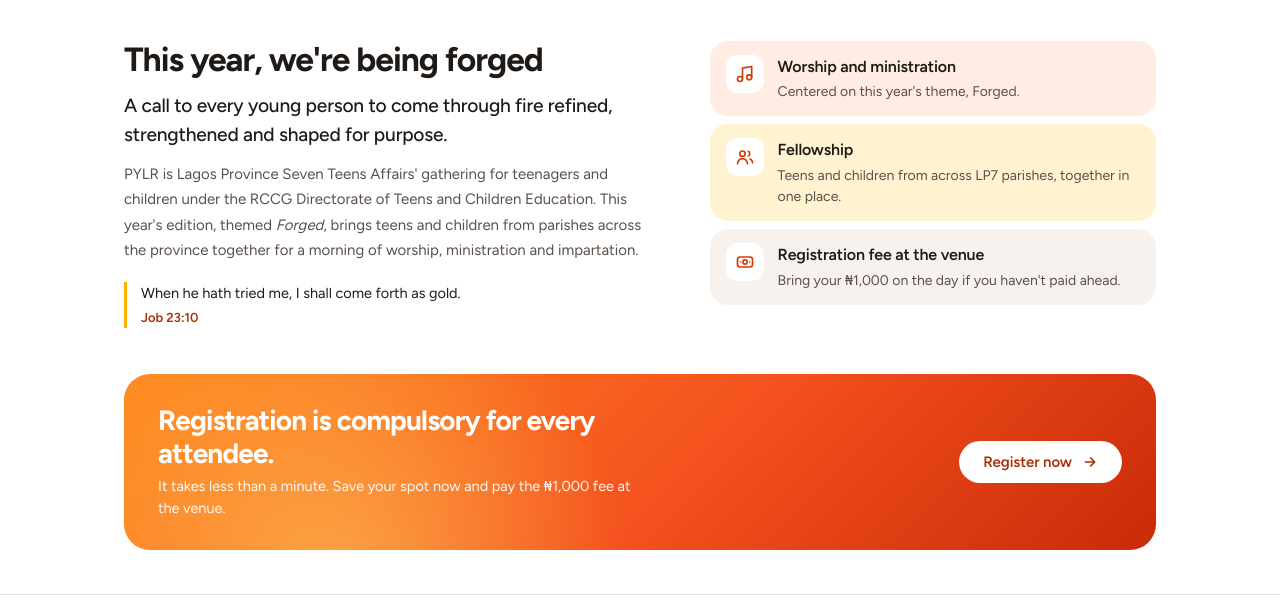
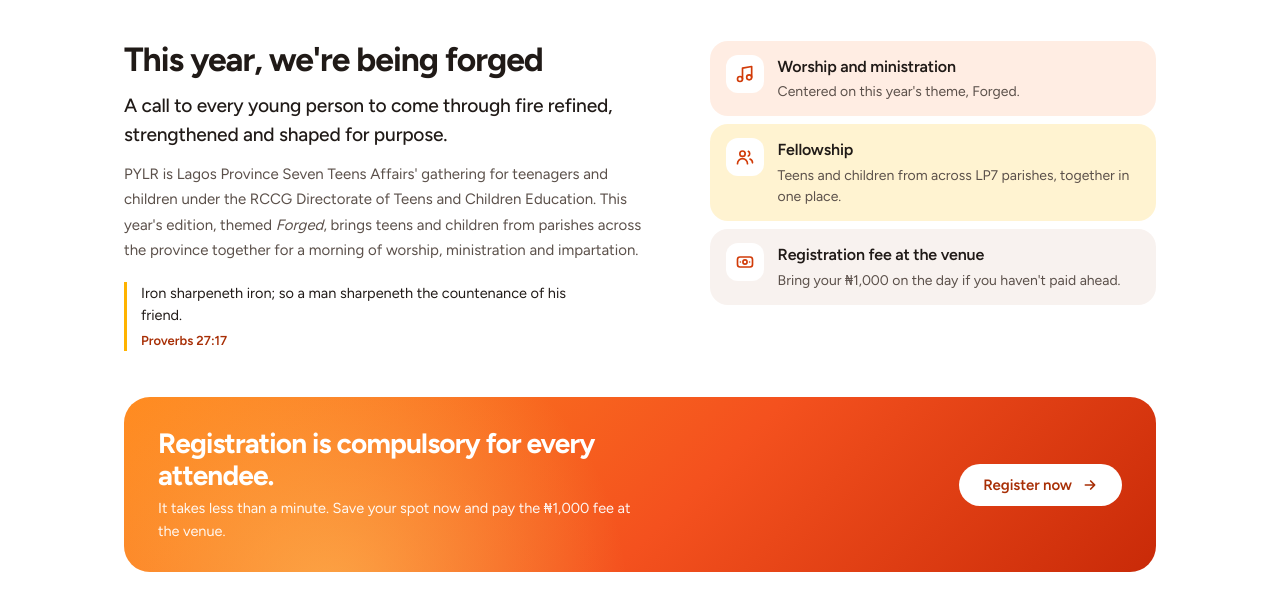
Before and after one commit to p7bootcamp/p7bootcamp, a website: page index.html in a window 1280 px wide. Shown: the part 944-1547 px from the top of the page. Drawn offline with Linux system fonts and the light colour scheme; no server answers.

Commit message:
Add files via upload

```diff
--- a/index.html
+++ b/index.html
@@ -541,7 +541,7 @@
       <h2>This year, we're being forged</h2>
       <p class="lede">A call to every young person to come through fire refined, strengthened and shaped for purpose.</p>
       <p class="about-body">PYLR is Lagos Province Seven Teens Affairs' gathering for teenagers and children under the RCCG Directorate of Teens and Children Education. This year's edition, themed <i>Forged</i>, brings teens and children from parishes across the province together for a morning of worship, ministration and impartation.</p>
-      <blockquote class="verse">When he hath tried me, I shall come forth as gold.<cite>Job 23:10</cite></blockquote>
+      <blockquote class="verse">Iron sharpeneth iron; so a man sharpeneth the countenance of his friend.<cite>Proverbs 27:17</cite></blockquote>
     </div>
     <div class="expect-list">
       <div class="expect-item">
```
